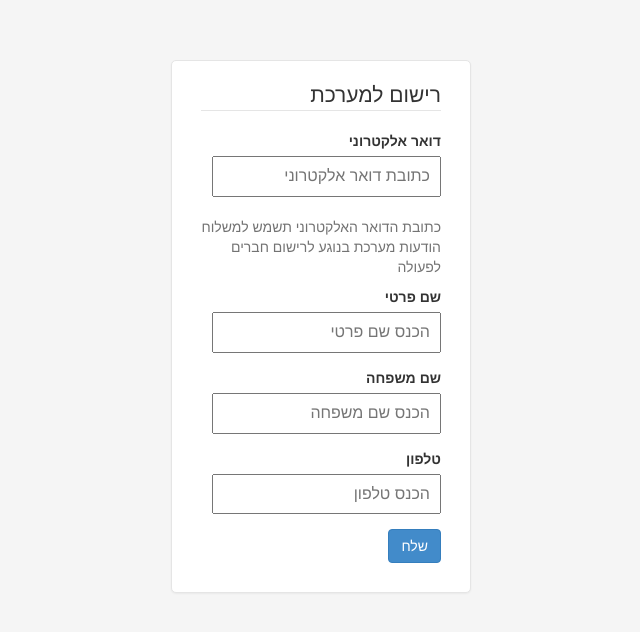
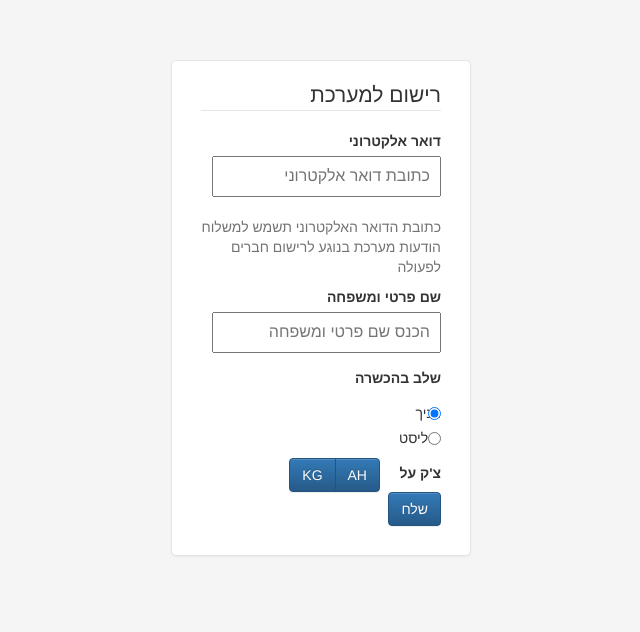
Before and after one commit to ngetter/operations, a Flask app: page /register in a window 1280 px wide. Shown: the top 632 px of the page, without its empty margins (319-959 px from the left). Run offline with Flask 2, Linux system fonts and the light colour scheme; some libraries are stand-ins or nearby versions.

Commit message:
bug fixes

```diff
--- a/registration.py
+++ b/registration.py
@@ -1,6 +1,5 @@
 import os
-from flask import Flask, Markup,  request, redirect, url_for, session, escape
-from flask import render_template
+from flask import Flask, Markup,  request, redirect, url_for, session, escape, render_template
 from flask.ext.mongokit import MongoKit
 
 from hashlib import sha224
@@ -8,7 +7,7 @@ import time
 import requests
 import random
 import string
-
+import ast
 
 # configuration
 # MONGODB_HOST = '127.0.0.1'
@@ -32,16 +31,18 @@ mdb = MongoKit(app)
 @app.route('/index')
 @app.route('/', methods=['POST','GET'])
 def index():
-    if request.method == 'POST':
-        collection = mdb['operations']
-        operation = [request.form.to_dict(flat=True)]
-        collection.insert(operation)
-
     if 'username' in session:
         session.permanent = True
+        username = escape(session['username'])
+        try:
+            users = mdb['users']
+            r = users.find_one({'username':username})
+        except TypeError:
+            return redirect(url_for('logout'))
+
         col = mdb['operations']
         l = list(col.find().sort("_id",1))
-        return render_template('main.html', l=l, username=escape(session['username']))
+        return render_template('main.html', l=l, user=r)
     else:
         return redirect(url_for('register'))
 
@@ -52,14 +53,20 @@ def signin():
 		else:
 			return render_template('signin.html')
 
+@app.route('/logout')
+def logout():
+    # remove the username from the session if it's there
+    session.pop('username', None)
+    return redirect(url_for('index'))
+
 @app.route('/token/<get_token>', methods=['GET'])
-def token():
+def token(get_token):
     if request.method == 'GET':
-#        get_token = request.args.get('token','')
         try:
             r = mdb['tokens'].find_one({"_id":get_token})
-            session['username'] = r['username']
+            session['username'] = r['user']['username']
             session.permanent = True
+            mdb['users'].insert(r['user'])
             mdb['tokens'].remove(r)
 
         except KeyError:
@@ -72,14 +79,12 @@ def token():
 @app.route('/register', methods=['POST','GET'])
 def register():
     if request.method == 'POST':
-        mdb['users'].insert([request.form.to_dict(flat=True)])
 
         token = id_generator(size=40)
-        mdb['tokens'].insert([{"_id":token, "username":request.form['username']}])
-        r = send_simple_message(request.form['username'],request.form['pname'], token )
+        mdb['tokens'].insert([{"_id":token, "user":request.form.to_dict(flat=True)}])
+        r = send_simple_message(request.form['username'],request.form['plname'], token )
 
-
-        return render_template(url_for('mailok.html', username=request.form['username']))
+        return render_template('mailok.html', username=request.form['username'], plname=request.form['plname'])
     else:
         return render_template('register.html')
 
--- a/templates/base.html
+++ b/templates/base.html
@@ -9,7 +9,8 @@
     <meta name="author" content="">
 
     <!-- Le styles -->
-    <link href="static/css/bootstrap.min.css" rel="stylesheet">
+    <link rel="stylesheet" href="//netdna.bootstrapcdn.com/bootstrap/3.1.1/css/bootstrap.min.css">
+    <link rel="stylesheet" href="//netdna.bootstrapcdn.com/bootstrap/3.1.1/css/bootstrap-theme.min.css">
 	{% block customcss %}
     <style>
       body {
@@ -49,9 +50,21 @@
 			<a class="navbar-brand" href="#">רישום לימי פעילות</a>
 		</div>
 		<div class="collapse navbar-collapse" id="bs-example-navbar-collapse-1">
-			<ul class="nav navbar-nav navbar-right">
-				 <li><a href="#">{{username}}</a></li>
-			</ul>
+          <ul class="nav navbar-nav navbar-right">
+            {% if user.KG %}
+            <li><p class="navbar-text navbar-right label label-info">KG</p></li>
+            {% endif %}
+            {% if user.AH %}
+            <li><p class="navbar-text navbar-right label label-info">AH</p></li>
+            {% endif %}
+            <li><p class="navbar-text navbar-right label label-info">{{ user.status }}</p></li>
+            <li class="dropdown">
+              <a href="#" class="dropdown-toggle" data-toggle="dropdown"><b class="caret"></b> {{ user.username }} </a>
+              <ul class="dropdown-menu">
+                <li><a href="logout">התנתק מהמערכת</a></li>
+              </ul>
+            </li>
+          </ul>
 		</div>
 	</nav>
 	{% endblock %} <!--/.navbar block -->
@@ -63,7 +76,7 @@
     ================================================== -->
     <!-- Placed at the end of the document so the pages load faster -->
     <script src="static/js/jquery-1.10.2.min.js"></script>
-    <script src="static/js/bootstrap.min.js"></script>
+    <script src="//netdna.bootstrapcdn.com/bootstrap/3.1.1/js/bootstrap.min.js"></script>
 	{% endblock %}
 	{% block script %}{% endblock %}
   </body>
--- a/templates/mailok.html
+++ b/templates/mailok.html
@@ -4,9 +4,9 @@
 {% block navbar %}{% endblock %}
 {% block content %}
 <div class="well well-large">
-<img src="static/img/logo.jpg" class="img-rounded pull-right" style="margin:3em 3em 0em 3em;">
+<img src="/static/img/logo.jpg" class="img-circle pull-right" style="margin-left:3em;margin-right:3em;margin-top:-3em">
 <H1>רישום למערכת חניכים/סוליסטים</H1>
-<p class="text-right"><strong>{{username}} </strong> דואר אלקטרוני נשלח לכתובת שהקלדת במהלך הרישום</p>
+<p class="text-right"><strong>{{ plname }},&nbsp;</strong>דואר אלקטרוני נשלח לכתובת <span class='text-info'>{{ username }}</span></p>
 <p class="text-right">על מנת להשלים את תהליך הרישום, אנא פתח את תיבת המייל שלך ועקוב אחר ההוראות בהודעת הדואר שנשלחה
 </div>
 {% endblock %}
--- a/templates/main.html
+++ b/templates/main.html
@@ -10,6 +10,7 @@
 			data: {id: btn.data('id'), username:'{{username}}'}
 			})
 			.done(function(str){
+                btn.button('reset')
                 if(str=='par') {
                     btn.html('משתתף');
                     btn.removeClass('btn-primary').addClass('btn-success');
--- a/templates/register.html
+++ b/templates/register.html
@@ -1,8 +1,6 @@
 {% extends "base.html" %}
 
 {% block customcss %}
-
-
     <style type="text/css">
       body {
         padding-top: 40px;
@@ -47,17 +45,46 @@
     <input type="text" placeholder="כתובת דואר אלקטרוני" name="username">
     <span class="help-block">כתובת הדואר האלקטרוני תשמש למשלוח הודעות מערכת בנוגע לרישום חברים לפעולה</span>
 
-    <label>שם פרטי</label>
-    <input type="text" placeholder="הכנס שם פרטי" name="pname">
+    <label>שם פרטי ומשפחה</label>
+    <input type="text" placeholder="הכנס שם פרטי ומשפחה" name="plname">
 
-    <label>שם משפחה</label>
-    <input type="text" placeholder="הכנס שם משפחה" name="lname">
+    <label>שלב בהכשרה</label>
+    <div class="radio">
+      <label>
+        <input type="radio" name="status" id="status" value="חניך" checked>
+        חניך
+      </label>
+    </div>
+    <div class="radio">
+      <label>
+        <input type="radio" name="status" id="status" value="סוליסט">
+        סוליסט
+      </label>
+    </div>
 
-    <label>טלפון</label>
-    <input type="text" placeholder="הכנס טלפון" name="phone">
-
-
+    <label  data-container="body" >צ'ק על&nbsp;&nbsp;&nbsp;&nbsp;</label>
+    <div id="group-check" class="btn-group" data-toggle="buttons" data-toggle="popover" data-trigger="hover" data-placement="left" data-content="על איזה דאון אתה נוהג לטוס סולו?">
+      <label class="btn btn-primary">
+        <input name='KG' class='btn-check text-right' type="checkbox"> KG
+      </label>
+      <label  class="btn btn-primary">
+        <input name='AH' class='btn-check text-right' type="checkbox"> AH
+      </label>
+    </div>
+    <div>
     <button type="submit" class="btn btn-large btn-primary">שלח</button>
+    </div>
   </fieldset>
 </form>
 {% endblock %}
+
+{% block script %}
+<script>
+
+    $(".btn-check").click(function(){
+            $("#check").val($(this).val())
+        })
+    $("#group-check").popover('hide');
+
+</script>
+{% endblock %}
```
